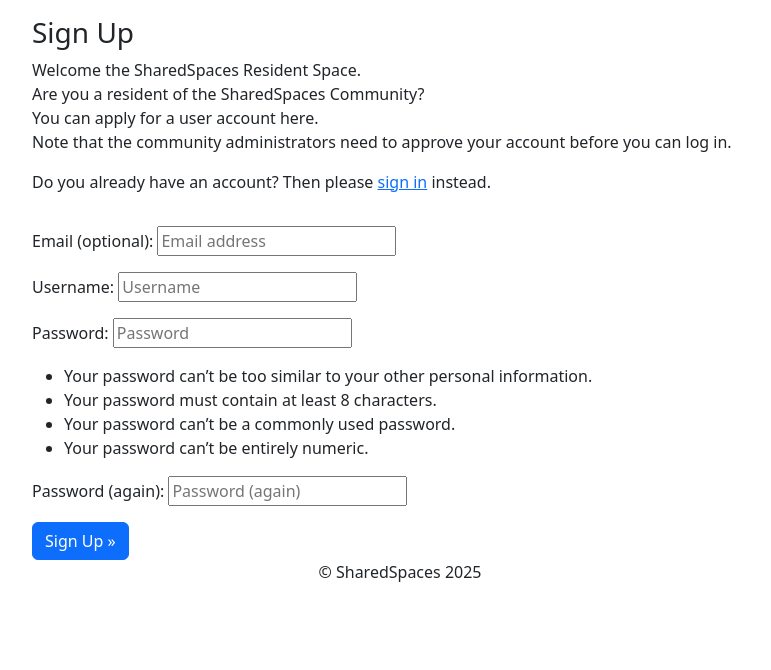
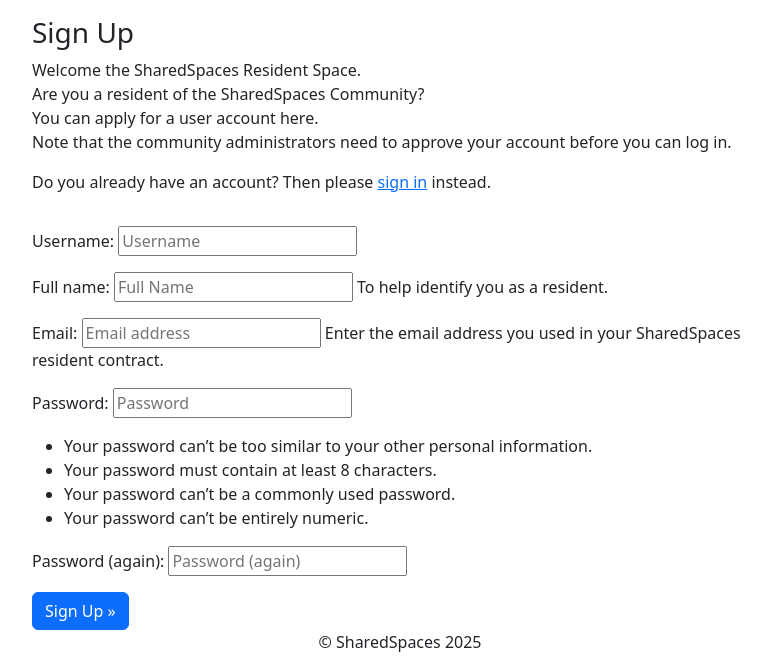
Before and after one commit to theresaabl/shared-spaces, a Django app: page /accounts/signup/ in a window 1280 px wide. Shown: the part 56-726 px from the top of the page, without its empty margins (240-1011 px from the left). Run offline with Django 4.2, Linux system fonts and the light colour scheme.

Commit message:
Customize signup form and set all new users to inactive until admin activates

```diff
--- /dev/null
+++ b/dashboard/forms.py
@@ -0,0 +1,45 @@
+from django import forms
+from allauth.account.forms import SignupForm
+
+
+class MyCustomSignupForm(SignupForm):
+    """
+    Add custom fields to the allauth Sign Up form
+    Add first and last name
+    Set all users to inactive when first signing up (admin can set to active)
+    Code inspiration from: https://stackoverflow.com/a/25797705
+    adapted with: https://docs.allauth.org/en/dev/account/forms.html
+    """
+    username = forms.CharField(
+        max_length=200,
+        required=True,
+        widget=forms.TextInput(attrs={"placeholder": "Username"})
+        )
+    full_name = forms.CharField(
+        max_length=200,
+        widget=forms.TextInput(attrs={"placeholder": "Full Name"}),
+        help_text="To help identify you as a resident."
+        )
+    email = forms.EmailField(
+        max_length=200,
+        required=True,
+        widget=forms.TextInput(attrs={"placeholder": "Email address"}),
+        help_text="Enter the email address you used "
+                  "in your SharedSpaces resident contract."
+        )
+
+    field_order = ["username", "full_name", "email"]
+
+    def save(self, request):
+
+        # Ensure you call the parent class's save.
+        # .save() returns a User object.
+        user = super(MyCustomSignupForm, self).save(request)
+
+        user.full_name = self.cleaned_data['full_name']
+        user.is_active = False
+
+        user.save()
+
+        # You must return the original result.
+        return user
--- a/dashboard/templates/dashboard/resident_space.html
+++ b/dashboard/templates/dashboard/resident_space.html
@@ -8,7 +8,7 @@
     <div class="row">
 
         <div class="col-12 mt-3 left">
-            <h2>This is your resident dashboard!</h2>
+            <h2>This is your resident dashboard {{ user.username }} !</h2>
         </div>
 
     </div>
--- a/sharedspaces/settings.py
+++ b/sharedspaces/settings.py
@@ -55,6 +55,8 @@ INSTALLED_APPS = [
 SITE_ID = 1
 LOGIN_REDIRECT_URL = '/dashboard'
 LOGOUT_REDIRECT_URL = '/'
+ACCOUNT_EMAIL_REQUIRED = True
+ACCOUNT_FORMS = {'signup': 'dashboard.forms.MyCustomSignupForm'}
 
 MIDDLEWARE = [
     'django.middleware.security.SecurityMiddleware',
```
Also changed, not shown: templates/account/account_inactive.html (deleted, +0 -11 lines), db.sqlite3.
